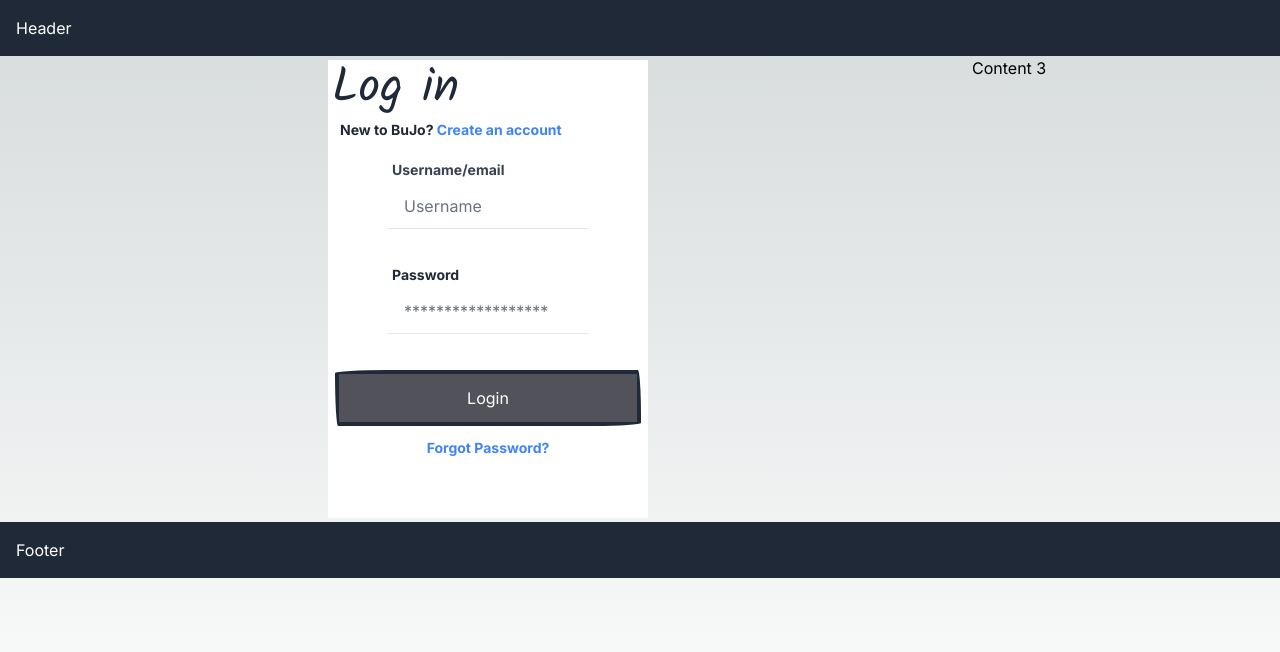
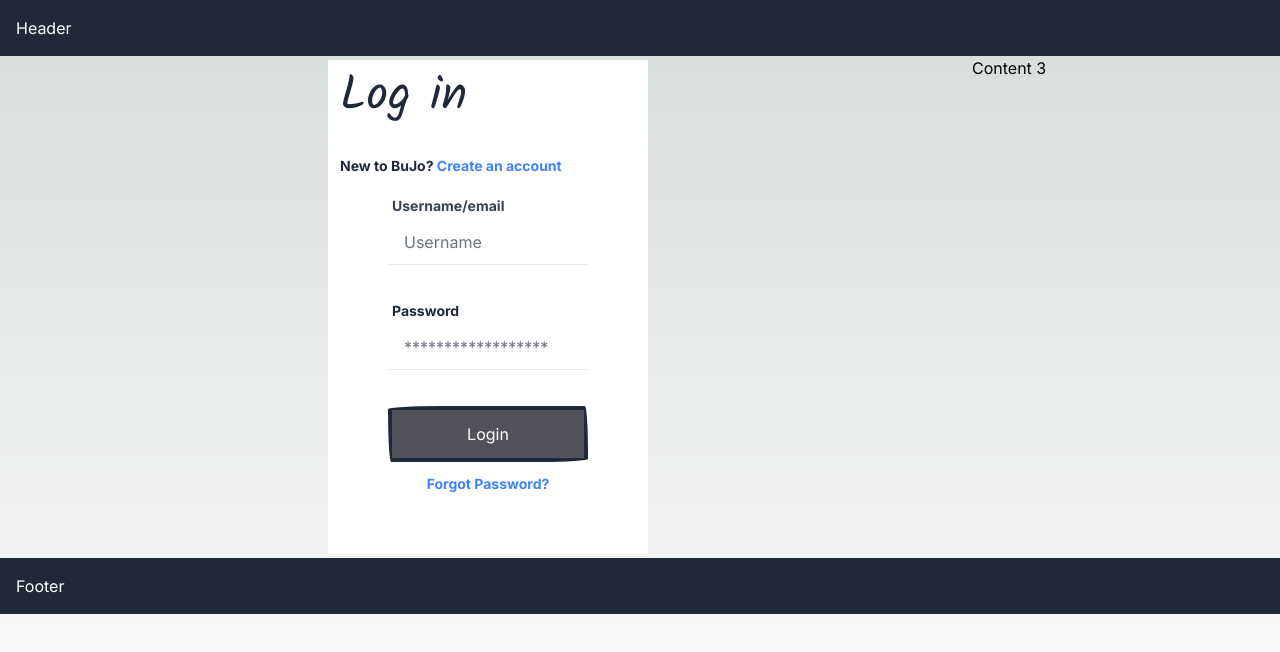
Before and after one commit to Sharkaw/bujoapp, a Next.js app in the folder bujo-app/: page /pages/login in a window 1280 px wide. Shown: the top 652 px of the page. Built offline with nearby package versions, Linux system fonts and the light colour scheme; no server answers; the database is empty.

Commit message:
Update styling

```diff
--- a/bujo-app/src/app/components/common/LongButton.js
+++ b/bujo-app/src/app/components/common/LongButton.js
@@ -3,7 +3,7 @@ import "./buttons.css";
 export function LongButton({ title, variant, onClick }) {
     return (
         <button
-            className={`text-base text-gray-800  m-1 px-32 py-3 border-4 inline-block ${variant}`}
+            className={`text-base text-gray-800 m-1 px-3 py-3 w-full min-h-14 border-4 inline-block ${variant}`}
             onClick={onClick}
         >
             {title}
--- a/bujo-app/src/app/globals.css
+++ b/bujo-app/src/app/globals.css
@@ -39,7 +39,7 @@ body {
 
 @layer base {
     h1 {
-        @apply text-5xl font-kalam;
+        @apply text-5xl font-kalam mb-5 p-2;
     }
     p {
         @apply font-inter;
```
